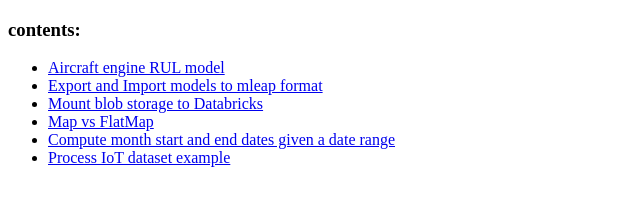
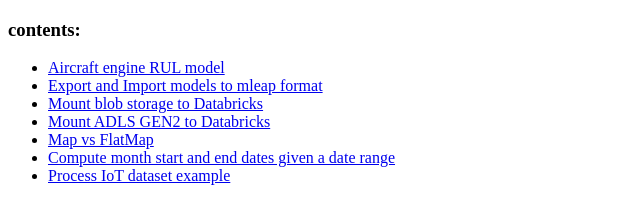
Before and after one commit to dhanow/public, a plain HTML site: page docs/index.html in a window 1280 px wide. Shown: the whole page, without its empty margins (0-640 px from the left). Drawn offline with Linux system fonts and the light colour scheme.

Commit message:
Update index.html

```diff
--- a/docs/index.html
+++ b/docs/index.html
@@ -6,6 +6,7 @@
 		<li><a href="https://dhanow.github.io/public/aircraft-engine-rul-model.html">Aircraft engine RUL model</a></li>
                 <li><a href="https://dhanow.github.io/public/example_mleap_export.html">Export and Import models to mleap format</a></li>
 		<li><a href="https://dhanow.github.io/public/mount_blobstorage_to_databricks.html">Mount blob storage to Databricks</a></li>
+		<li><a href="https://dhanow.github.io/public/01_Initialize_ADLS_GEN2_File_System.html">Mount ADLS GEN2 to Databricks</a></li>
 		<li><a href="https://dhanow.github.io/public/Map-FlatMap.html">Map vs FlatMap</a></li>
         	<li><a href="https://dhanow.github.io/public/computeMonthStartEndGivenDateRange.html">Compute month start and end dates given a date range</a></li>
         	<li><a href="https://dhanow.github.io/public/Process_IoT_Data_example_1.html">Process IoT dataset example</a></li>
```
